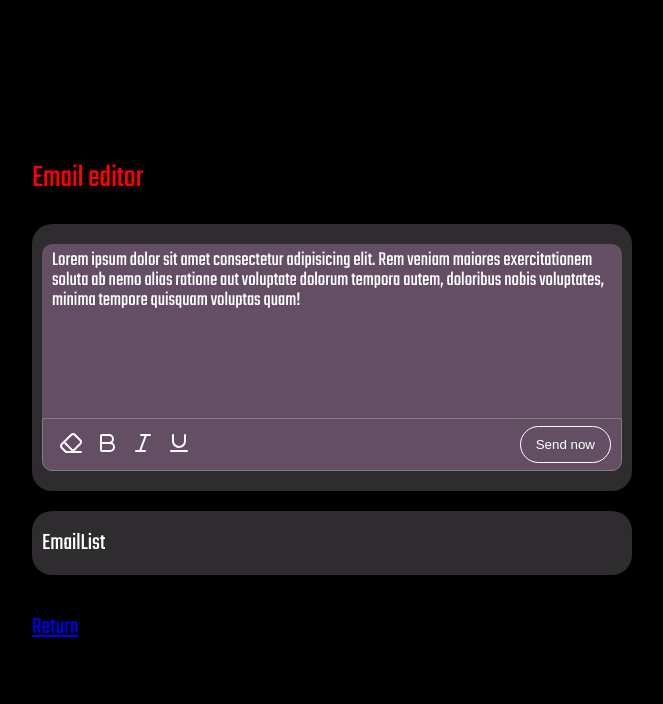
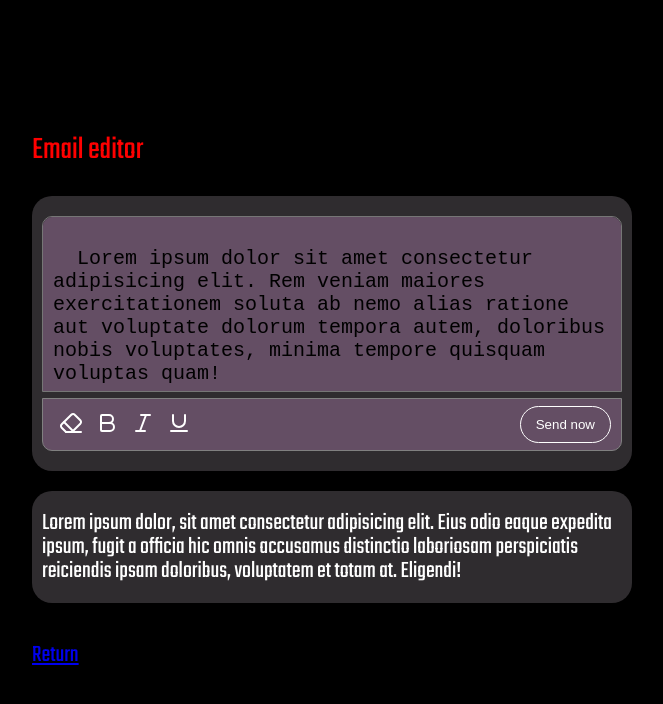
Before and after one commit to Nomex2008/My-React-App-Studing, a React (Vite) app: page /send in a window 1280 px wide. Shown: the top 704 px of the page, without its empty margins (308-971 px from the left). Built offline with nearby package versions, Linux system fonts and the light colour scheme.

Commit message:
Commit 15(getSelectionText)
Add getSelectionText

```diff
--- a/src/components/Send/EmailList/EmailList.tsx
+++ b/src/components/Send/EmailList/EmailList.tsx
@@ -1,7 +1,12 @@
+import styles from './emailList.module.css'
+
 const EmailList = () => {
-  return (
-    <div>EmailList</div>
-  )
+  return <div className={styles.list}>
+    <div>
+      Lorem ipsum dolor, sit amet consectetur adipisicing elit. Eius odio eaque expedita ipsum, fugit a officia hic omnis accusamus distinctio laboriosam perspiciatis reiciendis ipsam doloribus, voluptatem et totam at. Eligendi!
+    </div>
+  </div>
+
 }
 
 export default EmailList
--- /dev/null
+++ b/src/components/Send/EmailList/emailList.module.css
@@ -0,0 +1,3 @@
+.list {
+
+}
--- a/src/components/Send/Send.tsx
+++ b/src/components/Send/Send.tsx
@@ -1,18 +1,41 @@
 import { Bold, Eraser, Italic, Underline } from "lucide-react"
+import { TextareaHTMLAttributes, useRef, useState } from "react"
 import { Link } from "react-router-dom"
 import EmailList from "./EmailList/EmailList"
 import styles from './send.module.css'
 
 const Send = () => {
+  const [text, setText] = useState(`
+  Lorem ipsum dolor sit amet consectetur adipisicing elit. Rem veniam maiores exercitationem soluta ab nemo alias ratione aut voluptate dolorum tempora autem, doloribus nobis voluptates, minima tempore quisquam voluptas quam!
+  `)
+
+  const textRef = useRef<HTMLTextAreaElement | null>(null)
+
+  const getSelectionText = () => {
+    if(!textRef.current) return
+
+    let cursorStart = textRef.current?.selectionStart
+    let cursorEnd = textRef.current?.selectionEnd
+
+    let selectedText = text.substring(cursorStart, cursorEnd)
+
+    if(!selectedText) return
+  }
+
   return (
     <section className={styles.send}>
 
       <h1 className={styles.title}>Email editor</h1>
 
       <div className={styles.card}>
-        <div className={styles.editor} spellCheck='false'>
-          Lorem ipsum dolor sit amet consectetur adipisicing elit. Rem veniam maiores exercitationem soluta ab nemo alias ratione aut voluptate dolorum tempora autem, doloribus nobis voluptates, minima tempore quisquam voluptas quam!
-        </div>
+        <textarea
+        ref={textRef}
+        className={styles.editor}
+        spellCheck='false'
+        value={text}
+        onChange={e => setText(e.target.value)}
+        onClick={getSelectionText}>
+        </textarea>
         <div className={styles.action}>
           <div className={styles.tools}>
             <button><Eraser/></button>
```
